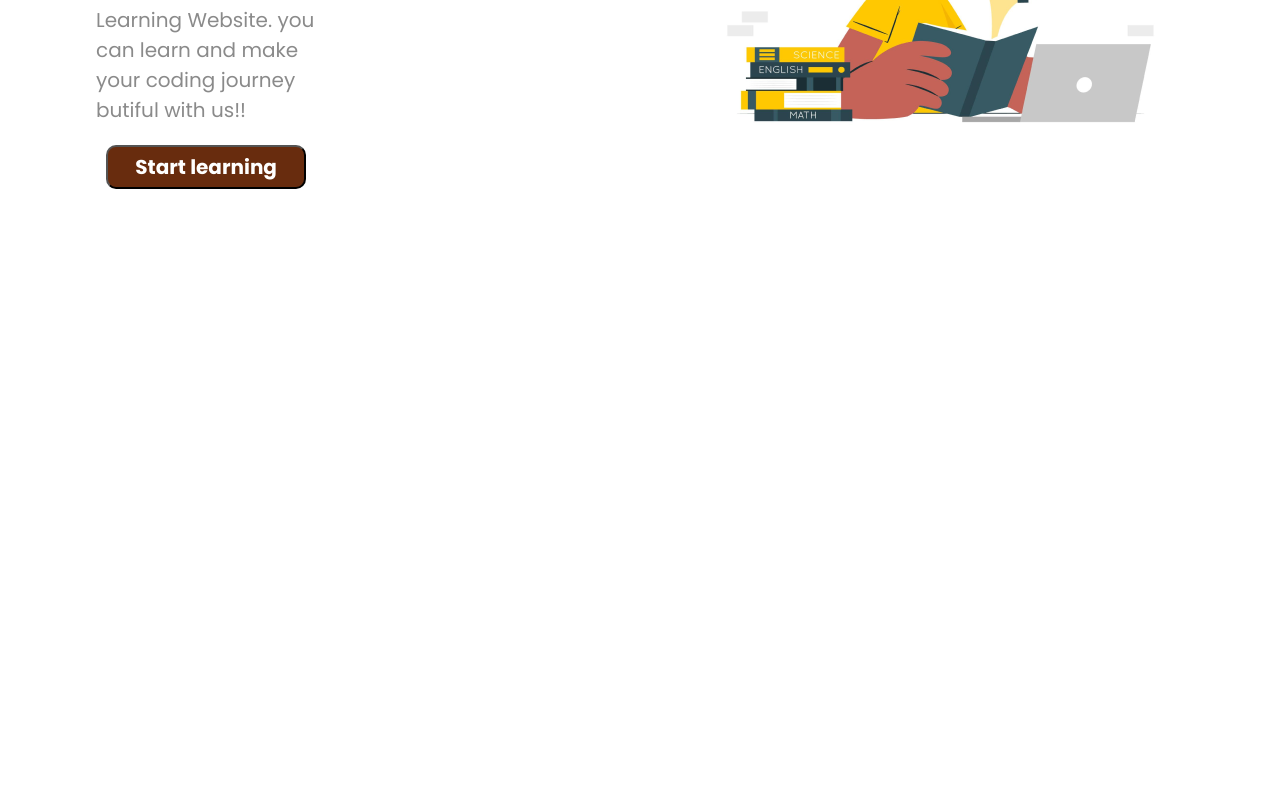
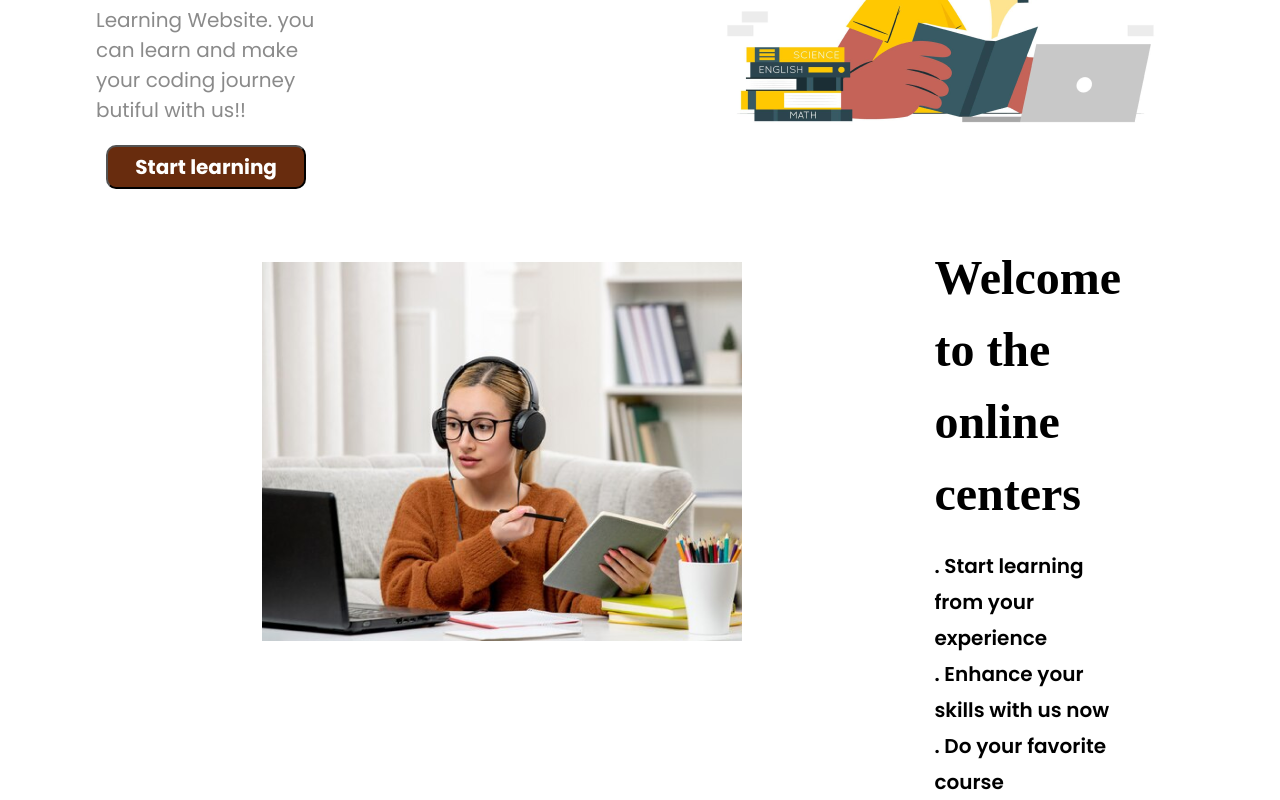
Before and after one commit to Md-Sifat-code/E-Learning-website, a plain HTML site: page index.html in a window 1280 px wide. Shown: the part 490-1290 px from the top of the page. Before the commit the page ends 800 px from the top, so only its background shows below. Drawn offline with Linux system fonts and the light colour scheme; a web font is replaced by a local one.

Commit message:
Added Welcome part with phn responsive

```diff
--- a/index.html
+++ b/index.html
@@ -51,6 +51,19 @@
                 <img src="./images/bg.png">
             </div>
         </section>
+        <section class="Welcome">
+            <div class="pic">
+                <img src="./images/2nd.png">
+            </div>
+            <div class="dis">
+                <h1>Welcome to the <br>online centers</h1>
+                <p>
+                    <span>. Start learning from your experience</span>
+                    <span>. Enhance your skills with us now</span>
+                    <span>. Do your favorite course</span>
+                </p>
+            </div>
+        </section>
 
     </main>
     <footer>
--- a/styles/style.css
+++ b/styles/style.css
@@ -137,8 +137,45 @@ line-height: 30px;
 letter-spacing: 0%;
 margin-top: 20px;
 }
+/* Welcome-part */
+.Welcome{
+    display: flex;
+    height: 379px;
+    /* border: 2px solid red; */
+    width: 60%;
+    margin-left: 20.5%;
+    margin-top: 5.5%;
+    gap: 25%;
 
-/* meadia quary for header */
+
+}
+.dis>h1{
+    color: rgb(0, 0, 0);
+
+        font-size: 48px;
+        font-weight: 700;
+        line-height: 72px;
+        letter-spacing: 0%;
+        text-align: left;
+        margin-top: -20px;
+}
+.dis>p{
+    display: flex;
+    flex-direction: column;
+    margin-top: 10%;
+}
+span{
+    color: rgb(0, 0, 0);
+font-family: Poppins;
+font-size: 20px;
+font-weight: 600;
+line-height: 36px;
+letter-spacing: 0%;
+
+}
+
+
+/* meadia quary */
 @media only screen and (max-width: 576px) {
     .header{
         flex-direction: column;
@@ -183,6 +220,25 @@ margin-top: 20px;
     .btn-start{
         margin-top: 50px;
     }
+    .part2>img{
+        width: 576px;
+        height: auto;
+        margin-left: -45px;
+        /* border: 2px solid red; */
+    }
+    /* welcome part */
+    .Welcome{
+        flex-direction: column;
+        /* height: auto; */
+        margin-top: 100%;
+        margin-right: 0;
+        margin-left: 0;
+    }
+    .pic>img{
+        width: 576px;
+        height: 379px;
+
+    }
 
 
 }
```
